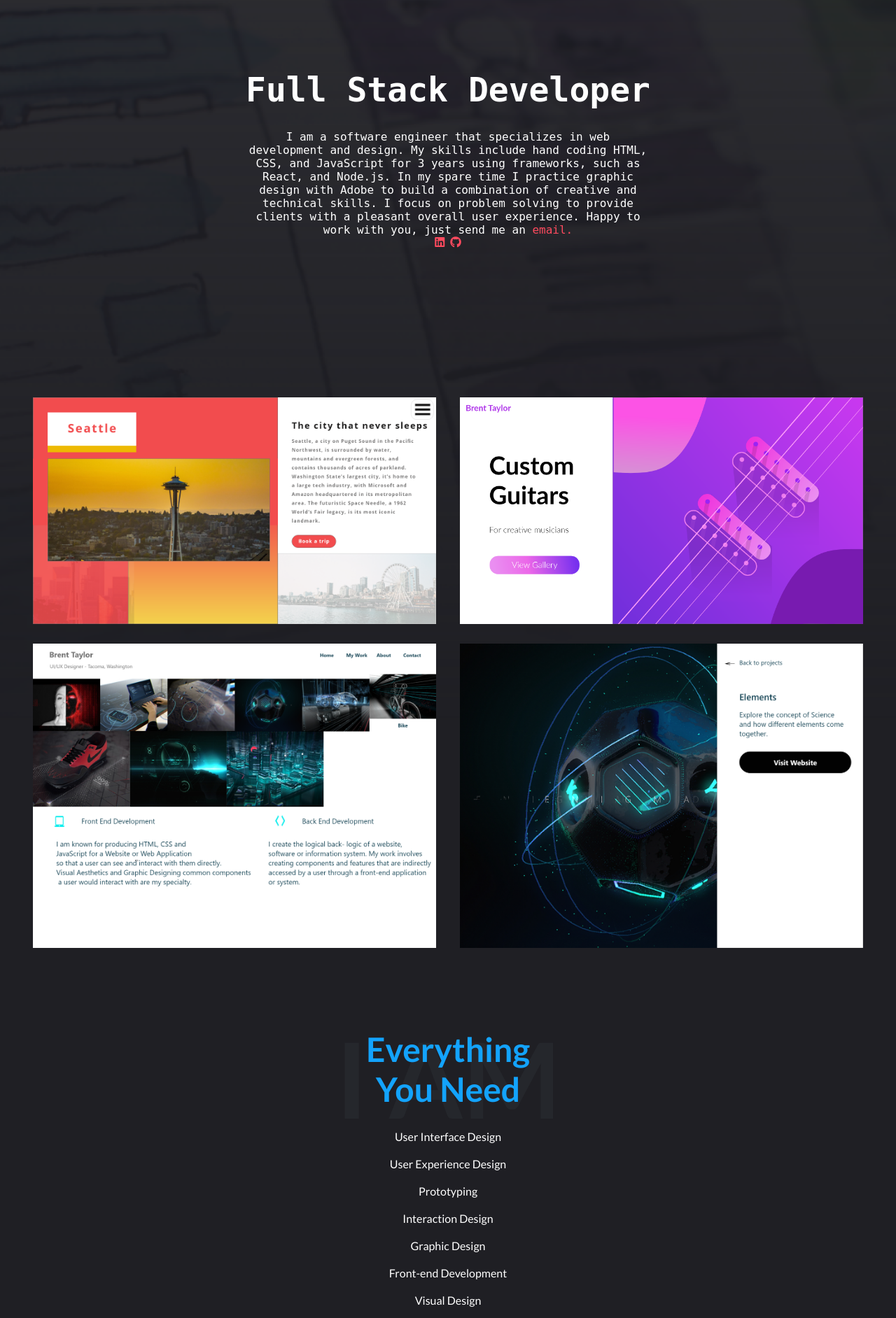
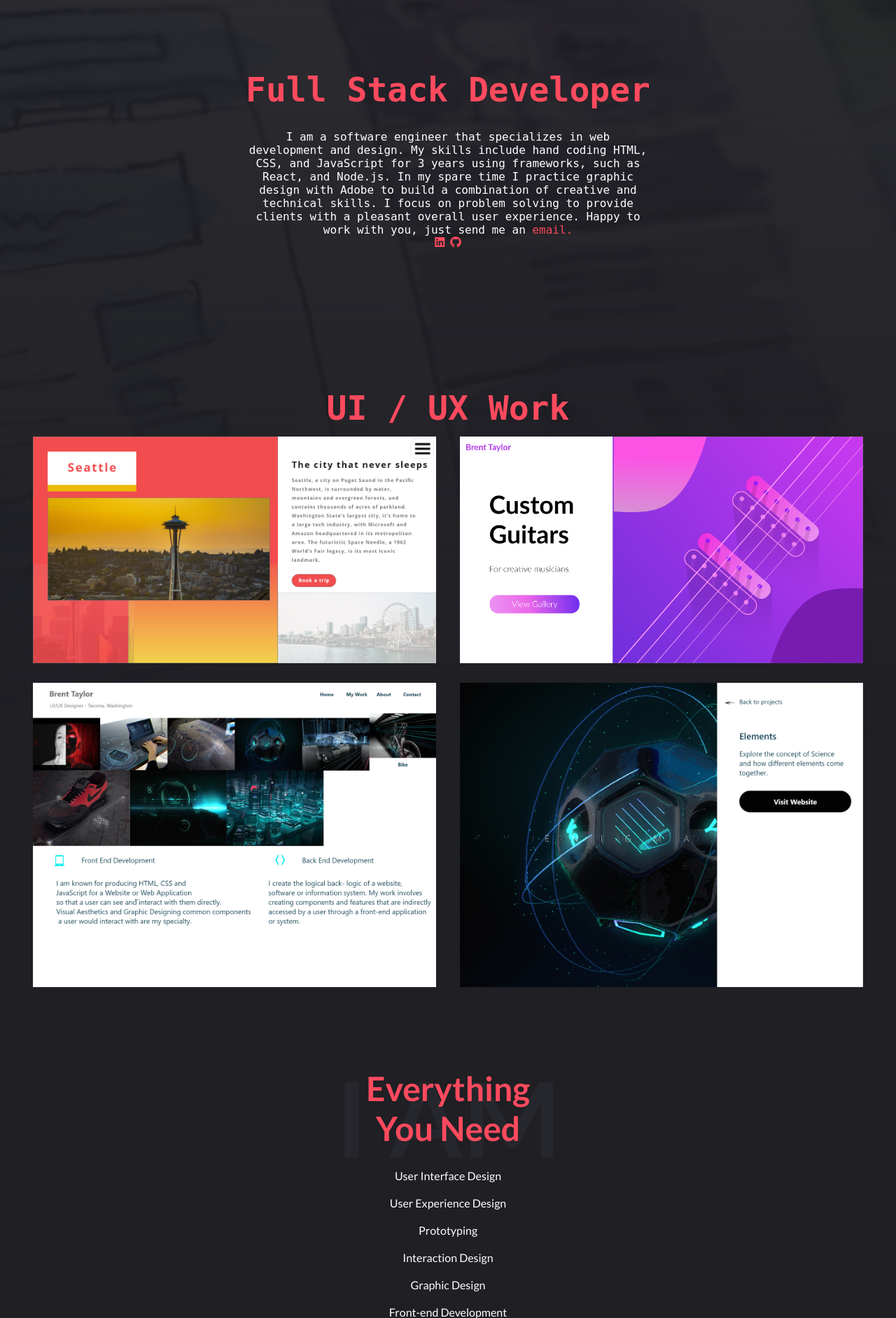
Before and after one commit to Brent253/Brent253.github.io, a PHP site: page / in a window 1280 px wide. Shown: the part 100-1984 px from the top of the page at 70% size. Run offline with PHP 8.4, Linux system fonts and the light colour scheme; some libraries are stand-ins or nearby versions.

Commit message:
updated color scheme

```diff
--- a/index.html
+++ b/index.html
@@ -36,7 +36,7 @@
 
 
         <header class="header">
-            <h1>Full Stack Developer</h1>
+            <h1 style="color: #FF4A5E;">Full Stack Developer</h1>
             <p>I am a software engineer that specializes in web development and design. My skills include hand coding HTML, CSS, and JavaScript for 3 years using frameworks, such as React, and Node.js. In my spare time I practice graphic design with Adobe to build a combination of creative and technical skills. I focus on problem solving to provide clients with a pleasant overall user experience.
             Happy to work with you, just send me an <a href="mailto:brent4994@hotmail.com?Subject=Hello%20" target="_top">email.</a></p>
             <a href="https://www.linkedin.com/in/brenttaylor253/">
@@ -48,6 +48,7 @@
         </header>
 
         <div class="work">
+            <h1 class="work-logo">UI / UX Work</h1>
             <a><img src="images/artwork1.png" alt="project image" class="myImg"></a>
             <a><img src="images/artwork2.png" alt="project image" class="myImg"></a>
             <a><img src="images/Home.png" alt="project image" class="myImg"></a>
@@ -74,7 +75,7 @@
 
 
         <div class="work2">
-
+            <h1 class="work-logo">Projects</h1>
             <a href="https://facerecognitionfront.herokuapp.com/"/><img src="images/facerecognition.png" alt="project image" class="myImg"></a>
             <a href="https://creepy-broomstick-56085.herokuapp.com"/><img src="images/robofriends.png" alt="project image" class="myImg"></a>
             <a href="https://peaceful-shore-58964.herokuapp.com/"><img src="images/starwars.png" alt="project image" class="myImg"></a>
--- a/main.css
+++ b/main.css
@@ -111,6 +111,10 @@ header a {
     margin: 1%;
     width: 45%;
 }
+
+.work-logo{
+    color: #FF4A5E;
+}
 /*-----------------Dropdown in nav-----*/
 /* Style The Dropdown Button */
 .dropbtn {
@@ -172,7 +176,8 @@ header a {
 }
 
 .whatIDo h1 {
-    color: #13A3FD;
+/*    color: #13A3FD;*/
+    color: #FF4A5E;
 }
 
 .iAm {
```
